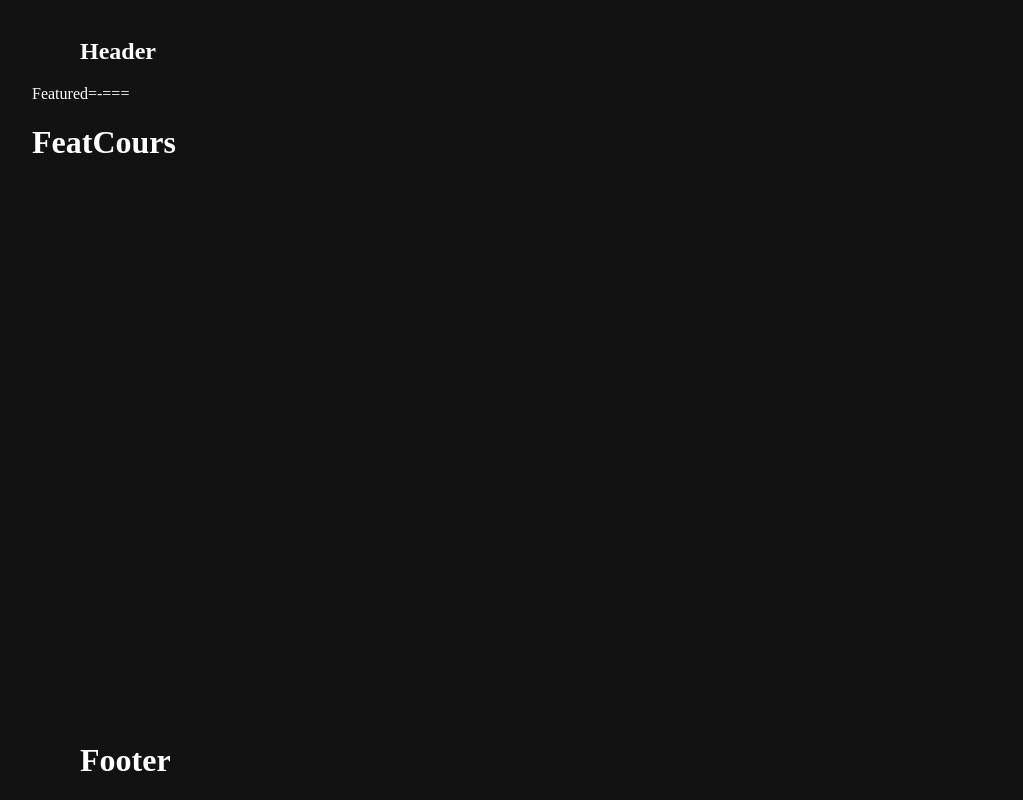
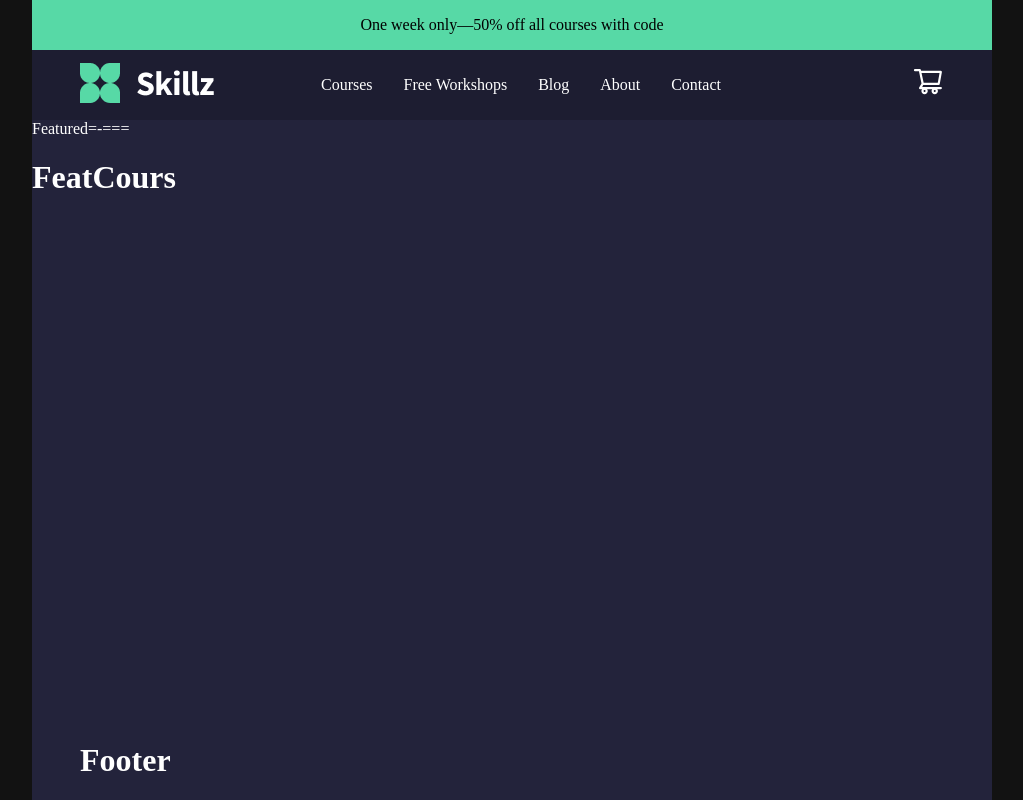
Before and after one commit to Bekzattdev/Weather, a React (Vite) app: page / in a window 1280 px wide. Shown: the whole page, without its empty margins (128-1151 px from the left). Built offline with nearby package versions, Linux system fonts and the light colour scheme.

Commit message:
fix bag and finish header

```diff
--- a/src/components/layout/Layout.module.scss
+++ b/src/components/layout/Layout.module.scss
@@ -3,6 +3,13 @@
   flex-direction: column;
   justify-content: space-between;
   min-height: 100vh;
+  background: #23233b;
+
+  .scitka {
+    background: #57d9a6;
+    color: #000;
+    text-align: center;
+  }
   footer {
     margin-top: auto;
   }
--- a/src/components/layout/Layout.tsx
+++ b/src/components/layout/Layout.tsx
@@ -5,6 +5,9 @@ import LayoutSite from "../pages/LayoutSite";
 const Layout = () => {
   return (
     <div className={scss.LayoutPage}>
+      <div className={scss.scitka}>
+        <p>One week only—50% off all courses with code</p>
+      </div>
       <Header />
       <main>
         <LayoutSite />
--- a/src/components/layout/header/Header.module.scss
+++ b/src/components/layout/header/Header.module.scss
@@ -0,0 +1,22 @@
+.header {
+  background: #06060d35;
+  padding: 10px 0;
+  .content {
+    display: flex;
+    justify-content: space-between;
+    align-items: center;
+    .logo {
+      width: 50px;
+    }
+    nav {
+      width: 400px;
+      display: flex;
+      justify-content: space-between;
+      text-align: center;
+      align-items: center;
+    }
+    span {
+      font-size: 32px;
+    }
+  }
+}
--- a/src/components/layout/header/Header.tsx
+++ b/src/components/layout/header/Header.tsx
@@ -1,14 +1,24 @@
 import scss from "./Header.module.scss";
+import { AiOutlineShoppingCart } from "react-icons/ai";
+import logo from "../../../assets/logo.png";
 const Header = () => {
   return (
     <header className={scss.header}>
       <div className="container">
         <div className={scss.content}>
-          <img src="" alt="" />
+          <div className={scss.logo}>
+            <img src={logo} alt="" />
+          </div>
           <nav>
-            <h1>Header</h1>
+            <p>Courses</p>
+            <p>Free Workshops</p>
+            <p>Blog</p>
+            <p>About</p>
+            <p>Contact</p>
           </nav>
-          <span></span>
+          <span>
+            <AiOutlineShoppingCart />
+          </span>
         </div>
       </div>
     </header>
```
Also changed, not shown: src/assets/logo.png (added).
